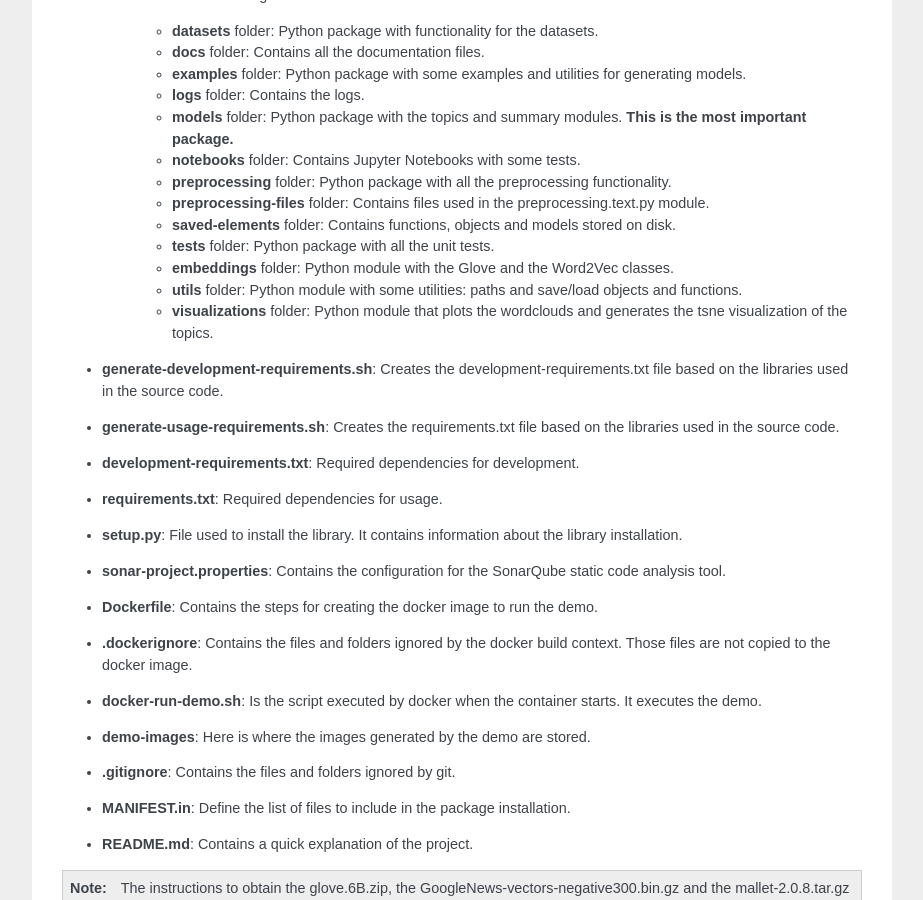
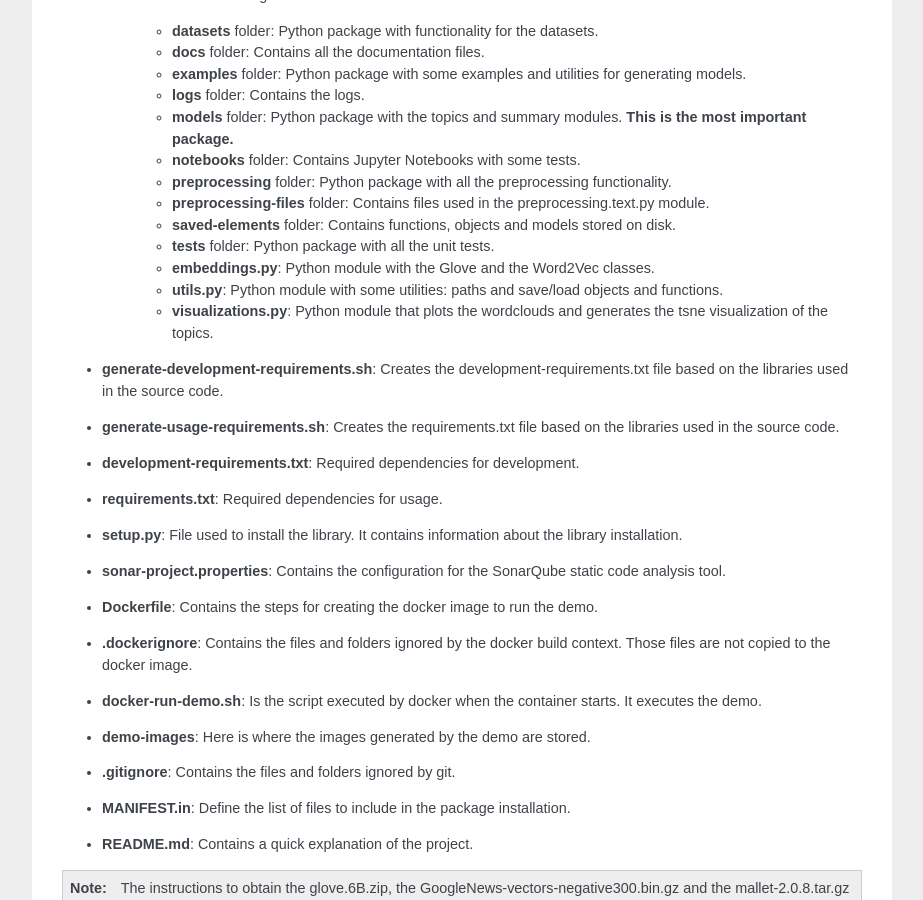
Before and after one commit to CarlosSanabriaM/topics_and_summary, a Sphinx documentation site: the page built from topics_and_summary/docs/source/development/api.rst, in a window 1280 px wide and 900 px high, scrolled down 2853 px. Shown: the whole window, without its empty margins (198-1121 px from the left). Built offline with Sphinx 7.4.7, drawn with Linux system fonts in a browser that asks for light colours.

```diff
--- a/topics_and_summary/docs/source/development/api.rst
+++ b/topics_and_summary/docs/source/development/api.rst
@@ -174,9 +174,9 @@ Directory structure and important files
    * **preprocessing-files** folder: Contains files used in the preprocessing.text.py module.
    * **saved-elements** folder: Contains functions, objects and models stored on disk.
    * **tests** folder: Python package with all the unit tests.
-   * **embeddings** folder: Python module with the Glove and the Word2Vec classes.
-   * **utils** folder: Python module with some utilities: paths and save/load objects and functions.
-   * **visualizations** folder: Python module that plots the wordclouds and generates the tsne visualization of the topics.
+   * **embeddings.py**: Python module with the Glove and the Word2Vec classes.
+   * **utils.py**: Python module with some utilities: paths and save/load objects and functions.
+   * **visualizations.py**: Python module that plots the wordclouds and generates the tsne visualization of the topics.
 
 * **generate-development-requirements.sh**: Creates the development-requirements.txt file based on the libraries used in the source code.
 * **generate-usage-requirements.sh**: Creates the requirements.txt file based on the libraries used in the source code.
--- a/topics_and_summary/docs/source/development/documentation.rst
+++ b/topics_and_summary/docs/source/development/documentation.rst
@@ -69,6 +69,9 @@ If there are no changes in the API source code, to generate the HTML files of th
     cd <project-root-path>/topics_and_summary/docs
     make html
 
+.. note:: If there are no changes in the API, the instructions in the section below can also be used,
+   but is more correct to use the ones explained in this section.
+
 Changes in API
 """"""""""""""
 
```
Also changed, not shown: topics_and_summary/docs/source/development/future-improvements.rst (+4 -4 lines), 1 other file.
